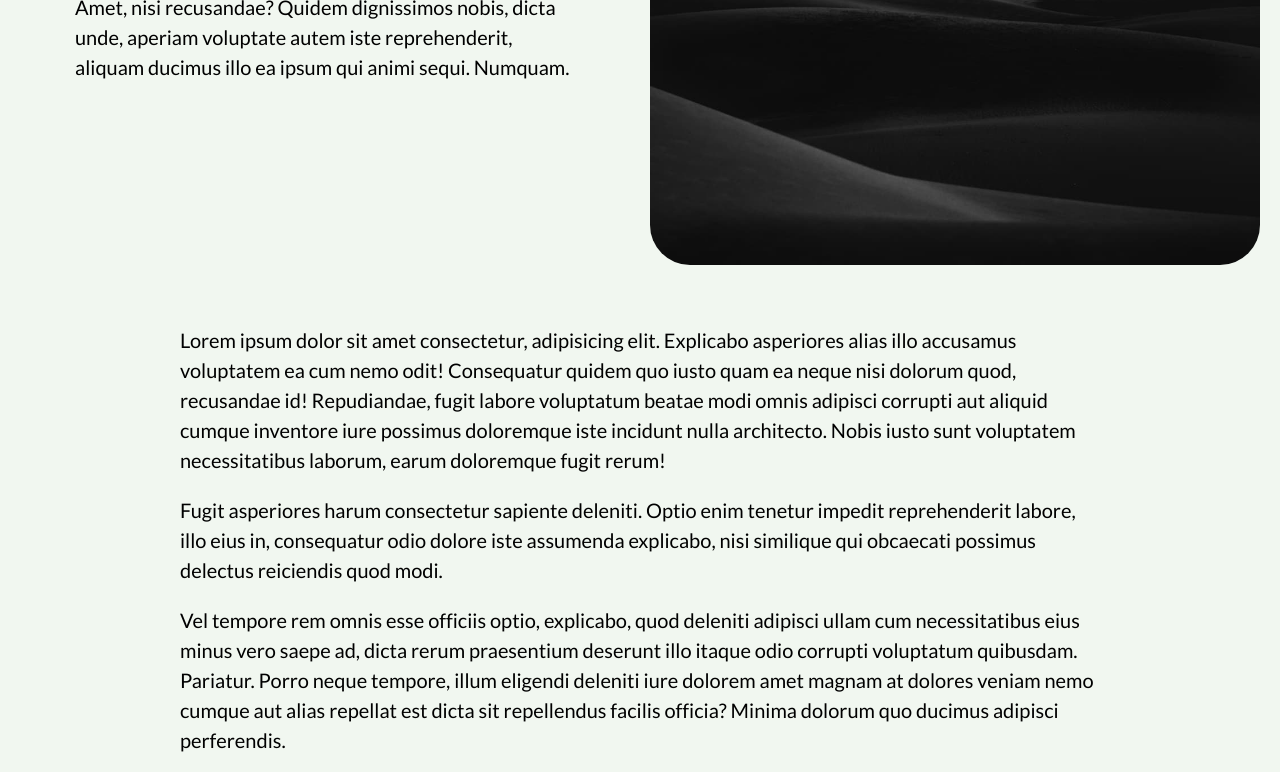
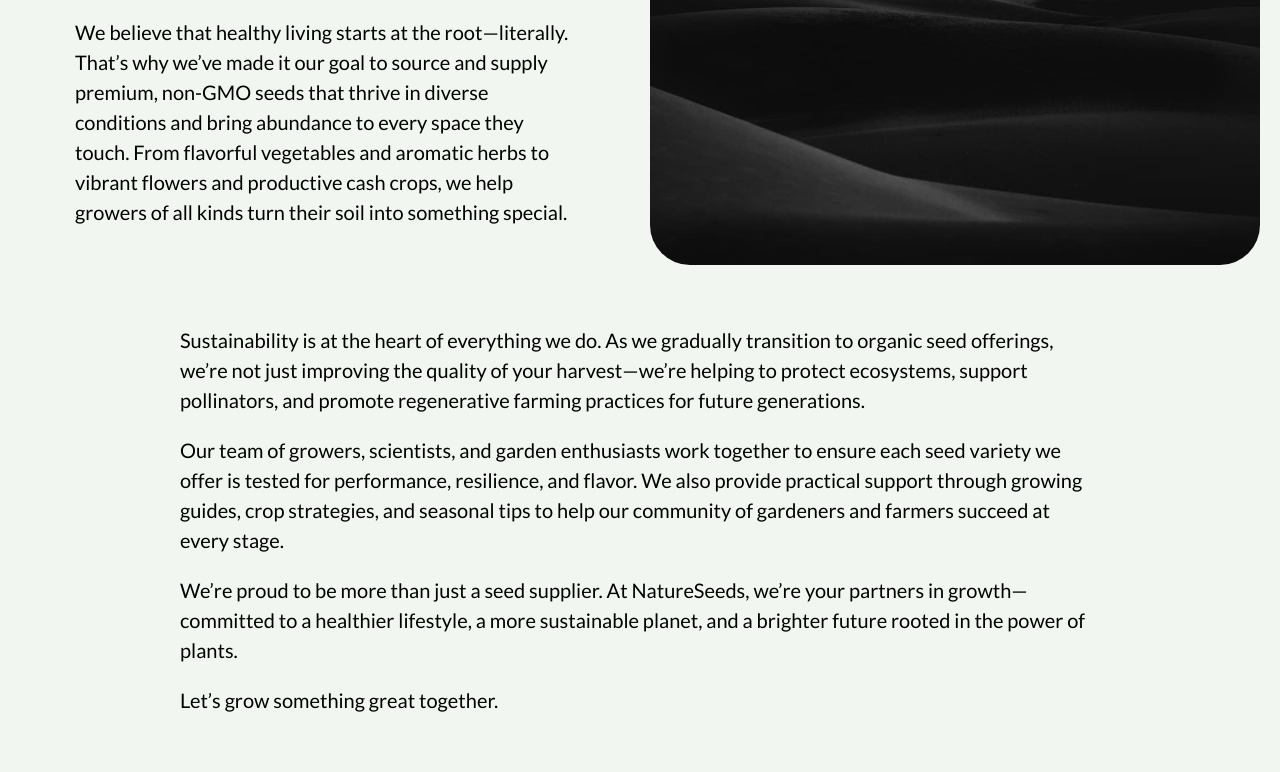
Before and after one commit to NatureSeeds/natureseeds.github.io, an Astro site: page /company/about in a window 1280 px wide. Shown: the part 609-1381 px from the top of the page. Built offline with nearby package versions, Linux system fonts and the light colour scheme; Astro itself is replaced by a stand-in of ours.

Commit message:
Update about.astro

```diff
--- a/src/pages/company/about.astro
+++ b/src/pages/company/about.astro
@@ -12,12 +12,20 @@ const seo = {
 <Layout {seo}>
 	<HeroSection>
 		<div slot="text-container">
-			<h1>About Odyssey</h1>
+			<h1>About Nature Seeds</h1>
 			<p>
-				Lorem ipsum dolor sit amet, consectetur adipisicing elit. Amet, nisi
-				recusandae? Quidem dignissimos nobis, dicta unde, aperiam voluptate
-				autem iste reprehenderit, aliquam ducimus illo ea ipsum qui animi sequi.
-				Numquam.
+				NatureSeeds, LLC was founded with a simple vision: to reconnect people
+				with the land, one seed at a time. Whether you're planting a backyard
+				herb garden or managing acres of farmland, our mission is to empower
+				you with high-quality seeds that nourish both people and the planet.
+			</p>
+			<p>
+				We believe that healthy living starts at the root—literally. That’s why
+				we’ve made it our goal to source and supply premium, non-GMO seeds that
+				thrive in diverse conditions and bring abundance to every space they
+				touch. From flavorful vegetables and aromatic herbs to vibrant flowers
+				and productive cash crops, we help growers of all kinds turn their soil
+				into something special.
 			</p>
 		</div>
     <picture slot="image-container">
@@ -30,18 +38,18 @@ const seo = {
 	</HeroSection>
   <TextSection narrow>
     <p>
-      Lorem ipsum dolor sit amet consectetur, adipisicing elit. Explicabo asperiores alias illo accusamus voluptatem ea cum nemo odit! Consequatur quidem quo iusto quam ea neque nisi dolorum quod, recusandae id!
-      Repudiandae, fugit labore voluptatum beatae modi omnis adipisci corrupti aut aliquid cumque inventore iure possimus doloremque iste incidunt nulla architecto. Nobis iusto sunt voluptatem necessitatibus laborum, earum doloremque fugit rerum!
-    </p>
-    <p>Fugit asperiores harum consectetur sapiente deleniti. Optio enim tenetur impedit reprehenderit labore, illo eius in, consequatur odio dolore iste assumenda explicabo, nisi similique qui obcaecati possimus delectus reiciendis quod modi.</p>
-
-    <p>
-      Vel tempore rem omnis esse officiis optio, explicabo, quod deleniti adipisci ullam cum necessitatibus eius minus vero saepe ad, dicta rerum praesentium deserunt illo itaque odio corrupti voluptatum quibusdam. Pariatur.
-      Porro neque tempore, illum eligendi deleniti iure dolorem amet magnam at dolores veniam nemo cumque aut alias repellat est dicta sit repellendus facilis officia? Minima dolorum quo ducimus adipisci perferendis.
+	Sustainability is at the heart of everything we do. As we gradually transition to organic seed offerings, we’re not just improving the quality of your harvest—we’re helping to protect ecosystems,
+	support pollinators, and promote regenerative farming practices for future generations.
     </p>
     <p>
-      Quis distinctio tempora sequi sit repudiandae cumque nostrum deserunt, voluptatibus rem eum fuga modi beatae cum ullam delectus dicta atque eius nam quos corporis. Animi praesentium quae nobis. Odit, mollitia. Voluptatum, hic explicabo. Ex accusamus ipsa ea dolor commodi quas esse ipsum alias et adipisci error necessitatibus atque facere rerum ratione consequatur aspernatur repudiandae minima consectetur fuga, doloremque dolorum pariatur.
-      Ipsam error eaque velit possimus porro eum quod illo iusto officia magnam magni, beatae nisi voluptate praesentium? Saepe distinctio adipisci quas hic quae facilis? Sequi eum hic aperiam impedit minus?
+	Our team of growers, scientists, and garden enthusiasts work together to ensure each seed variety we offer is tested for performance, resilience, and flavor. We also provide practical support through growing guides,
+	crop strategies, and seasonal tips to help our community of gardeners and farmers succeed at every stage.
+    </p>
+    <p>
+	We’re proud to be more than just a seed supplier. At NatureSeeds, we’re your partners in growth—committed to a healthier lifestyle, a more sustainable planet, and a brighter future rooted in the power of plants.
+    </p>
+    <p>
+	Let’s grow something great together.
     </p>
   </TextSection>
 </Layout>
```
